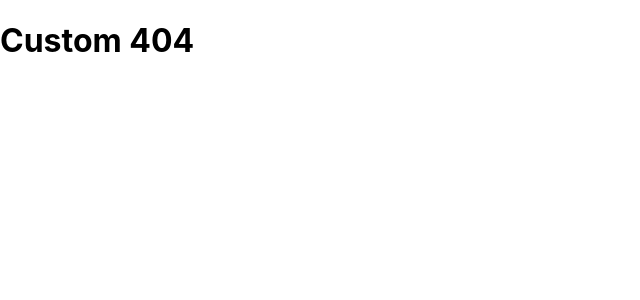
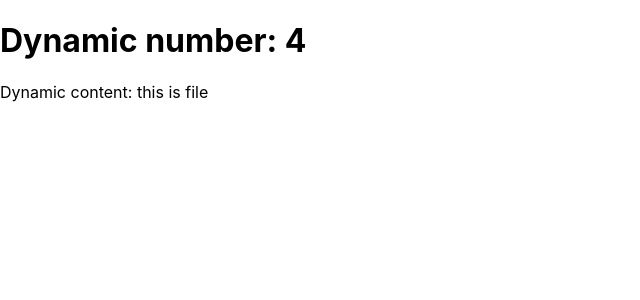
Before and after one commit to MdSamsuzzohaShayon/next.js-basic-to-advanced, a Next.js app: page /dynamic in a window 1280 px wide. Before the commit this address had no page. Shown: the top 300 px of the page, without its empty margins (0-640 px from the left). Built offline with nearby package versions, Linux system fonts and the light colour scheme.

Commit message:
get static prop

```diff
--- /dev/null
+++ b/pages/dynamic.tsx
@@ -0,0 +1,27 @@
+import {GetStaticProps} from 'next';
+import path from 'path';
+
+// EXUCATION ON SERVER
+export const getStaticProps:GetStaticProps = async context =>{
+
+    const fs = require('fs');
+    const text =fs.readFileSync(path.join(process.cwd(), 'public/robots.txt') , 'utf8');
+    console.log(text);
+
+
+    return {
+        props: {
+            num : 4,
+            text
+        }
+    }
+}
+
+export default function Dynamic(props) {
+    return (
+        <div>
+            <h1>Dynamic number: {props.num}</h1>
+            <p>Dynamic content: {props.text}</p>
+        </div>
+    )
+}
```
Also changed, not shown: public/robots.txt (added).
